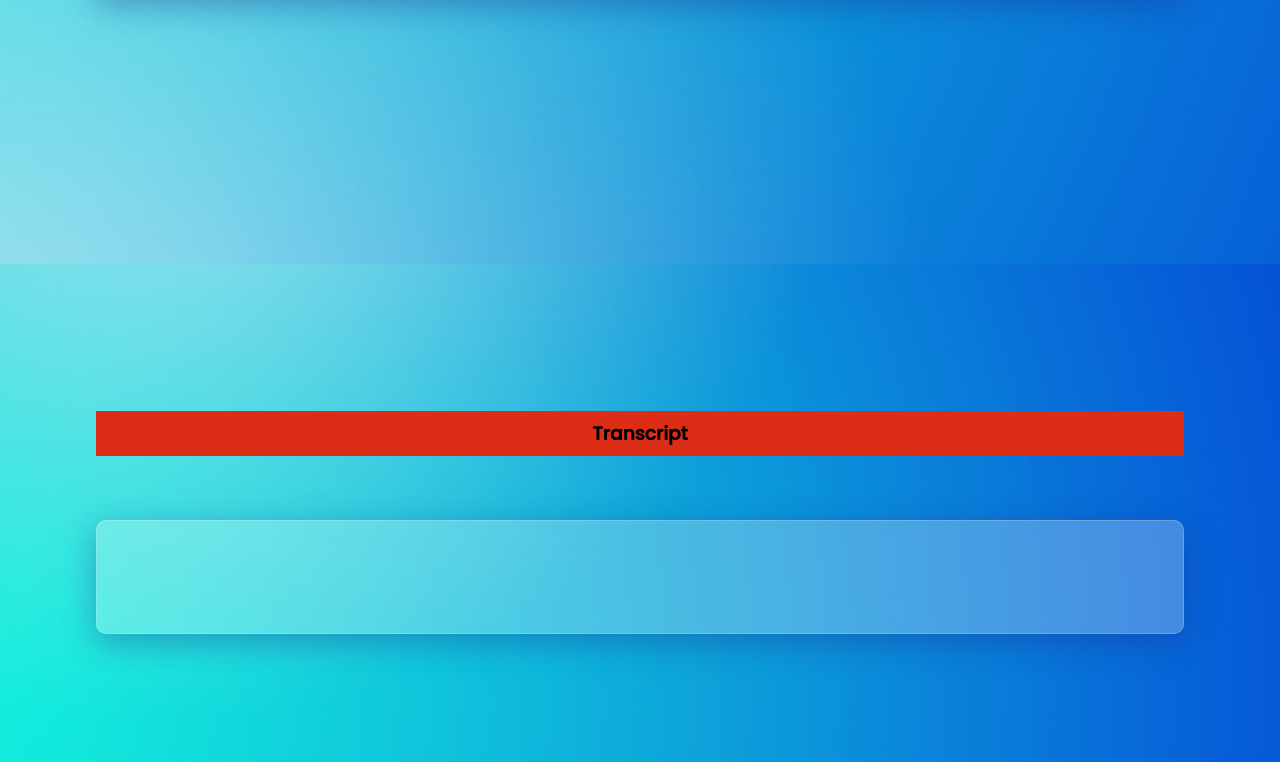
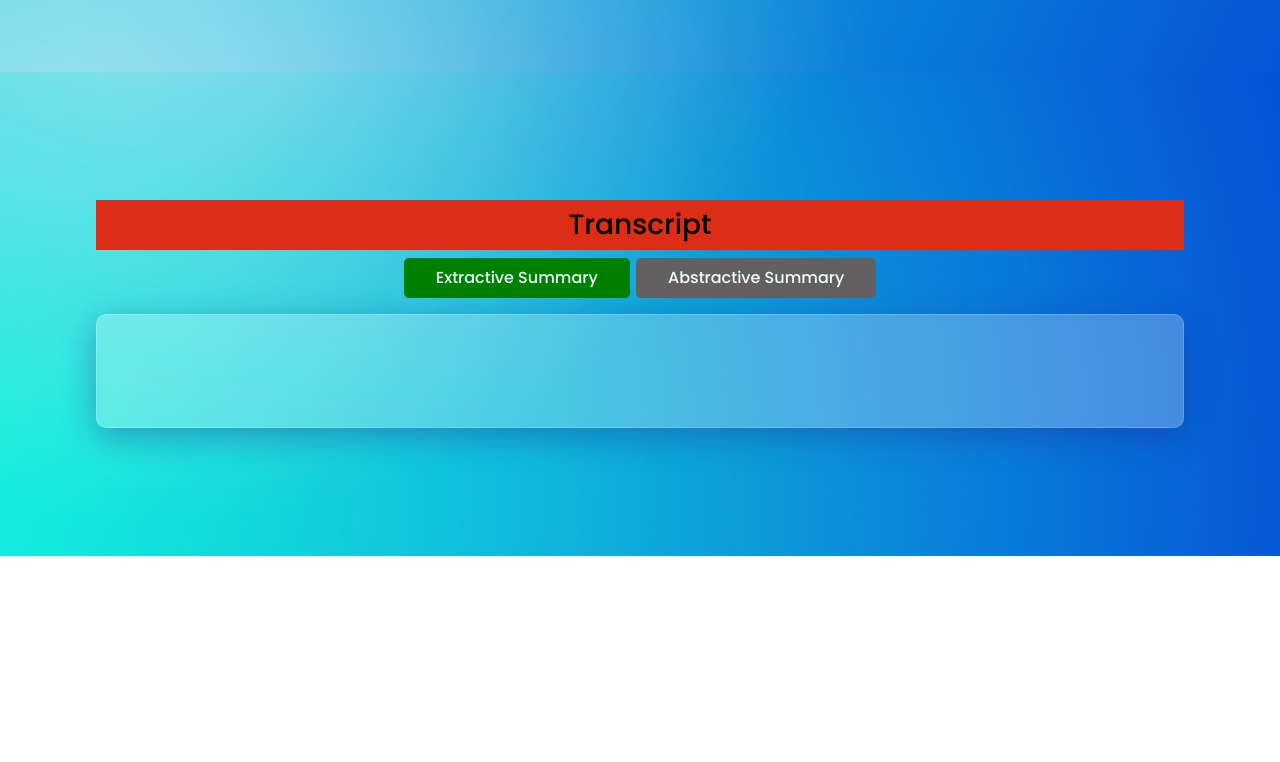
Before and after one commit to aswinap13/MeetShort, a React (Create React App) app: page / in a window 1280 px wide. Shown: the part 1528-2290 px from the top of the page. After the commit the page ends 2084 px from the top, so only its background shows below. Built offline with nearby package versions, Linux system fonts and the light colour scheme; the HTML template or start-up script is replaced by a standard one.

Commit message:
Modify summary page, speaker verification enables

```diff
--- a/package.json
+++ b/package.json
@@ -6,7 +6,9 @@
     "@testing-library/jest-dom": "^5.16.5",
     "@testing-library/react": "^13.4.0",
     "@testing-library/user-event": "^13.5.0",
+    "bootstrap": "^5.2.3",
     "react": "^18.2.0",
+    "react-bootstrap": "^2.7.2",
     "react-dom": "^18.2.0",
     "react-loader-spinner": "^5.3.4",
     "react-router": "^6.4.3",
--- a/src/pages/Display.js
+++ b/src/pages/Display.js
@@ -4,12 +4,18 @@ import './css/display.css'
 function Display(props) {
   const summary=props.summary;
   return (
+
     <div className='display' id='displaySummary'>
         <h3>Transcript</h3>
-        <div className='asr'>
-            <div>
-                <p className='transcript'>{summary}</p>
-            </div>
+        {/* SUMMARY CHOSE BUTTONS */}
+            <button className='summary-button active'>Extractive Summary</button>
+            <button className='summary-button '>Abstractive Summary</button>
+
+        <div className='summary-toggle'>
+          <div className='asr'>
+            {/* based on selection display summary */}
+                <p>{summary}</p>
+          </div>
         </div>
     </div>
   )
--- a/src/pages/HomePage.jsx
+++ b/src/pages/HomePage.jsx
@@ -14,7 +14,7 @@ function HomePage(props) {
         <div className="meetshort">
             <h1>Meeting Summarizer</h1>
             <p>Summarize and minute your business in one click.Summarize and minute your business in one click.Summarize and minute your business in one click. </p>
-            <button className='btn' onClick={() => setVisible(!visible)}>Get Started<i class='fas fa-angle-double-right'></i></button>
+            <button className='btn-start' onClick={() => setVisible(!visible)}>Get Started<i class='fas fa-angle-double-right'></i></button>
         </div>
         {!visible && <Upload setVisible={setVisible} visible={visible} setSummary={setSummary}/>}
 
--- a/src/pages/Upload.js
+++ b/src/pages/Upload.js
@@ -1,7 +1,12 @@
 import React, { useState } from 'react';
+import './css/upload.css'
+import Form from 'react-bootstrap/Form';
+import 'bootstrap/dist/css/bootstrap.min.css';
+
 import './css/upload.css'
 import { ThreeDots } from  'react-loader-spinner'
 // import "react-loader-spinner/dist/loader/css/react-spinner-loader.css";
+
 
 function Upload(props) {
   const setVisible=props.setVisible;
@@ -71,6 +76,16 @@ function Upload(props) {
          Number of Speakers :
           <input size={1} type="text" name="numspeakers" onChange={(e) => setNumspeakers(e.target.value)}/>
         </label>
+         {/* SPEAKER IDENTIFICATION SWITCH */}
+         <label className='checkbox'>
+          <Form>
+            <Form.Check
+              type="switch"
+              id="custom-switch"
+              label="Speaker Identification"
+            />
+          </Form>
+        </label>
 
         {loading === false && <button className='upbtn' type="button" onClick={submitAudio}>Submit</button>}
         {loading === true && <ThreeDots
--- a/src/pages/css/display.css
+++ b/src/pages/css/display.css
@@ -10,10 +10,10 @@
     color:black;
     background-color: rgb(220, 45, 22);
 }
-.display>.asr{
-    margin-top: 4rem;
+.summary-toggle>.asr{
     text-align: justify;
     padding: 3rem;
+    width: 100%;
     background: rgba( 255, 255, 255, 0.25 );
     box-shadow: 0 8px 32px 0 rgba( 31, 38, 135, 0.37 );
     backdrop-filter: blur( 5px );
@@ -24,3 +24,27 @@
 .transcript{
     white-space: pre-line
 }
+.summary-toggle {
+    display: flex;
+    flex-direction: row;
+    justify-content: center;
+    align-items: center;
+    padding: 0rem !important;
+    margin: 1rem 0rem 0rem 0rem !important;
+}
+.summary-button{
+    font-family: inherit;
+    padding: 0.5rem 2rem;
+    background-color: #626060;
+    color: azure;
+    font-weight: 500;
+    font-size: 1rem;
+    border-radius: 5px;
+    border: 0px solid;
+    cursor: pointer;
+    transition:linear 0.4s;
+    margin: 0px 0.2rem;
+}
+.display >.active{
+background-color: green !important;
+}
--- a/src/pages/css/homepage.css
+++ b/src/pages/css/homepage.css
@@ -15,7 +15,7 @@
     font-size: 3rem;
     font-weight: bolder !important;
 }
-.btn{
+.btn-start{
     margin-top: 2rem;
     font-family: inherit;
     padding: 0.5rem 2rem;
@@ -26,7 +26,11 @@
     border-radius: 20px;
     border: 0px solid;
     cursor: pointer;
+    transition:linear 0.3s;
 }
-.btn > i {
+.btn-start > i {
     margin-left: 1rem;
 }
+.btn-start:hover{
+    background-color: #fa2020;
+}
--- a/src/pages/css/upload.css
+++ b/src/pages/css/upload.css
@@ -8,7 +8,7 @@
     border-radius: 10px;
     border: 1px solid rgba( 255, 255, 255, 0.18 );
     position: absolute;
-    top: 25vh;
+    top: 20vh;
     left: 35vw;
     padding: 1rem;
     padding-top: 0 !important;
@@ -45,6 +45,13 @@
     border: none;
     border-radius: 5px;
 }
+#checkboxer{
+    width: 10%;
+    padding: 0rem !important;
+
+    margin: 0rem !important;
+}
+
 ::-webkit-file-upload-button {
     width: 50%;
     font-family: 'Poppins', sans-serif;
```
Also changed, not shown: 1 other file (tests, documents, lock files or other folders).
